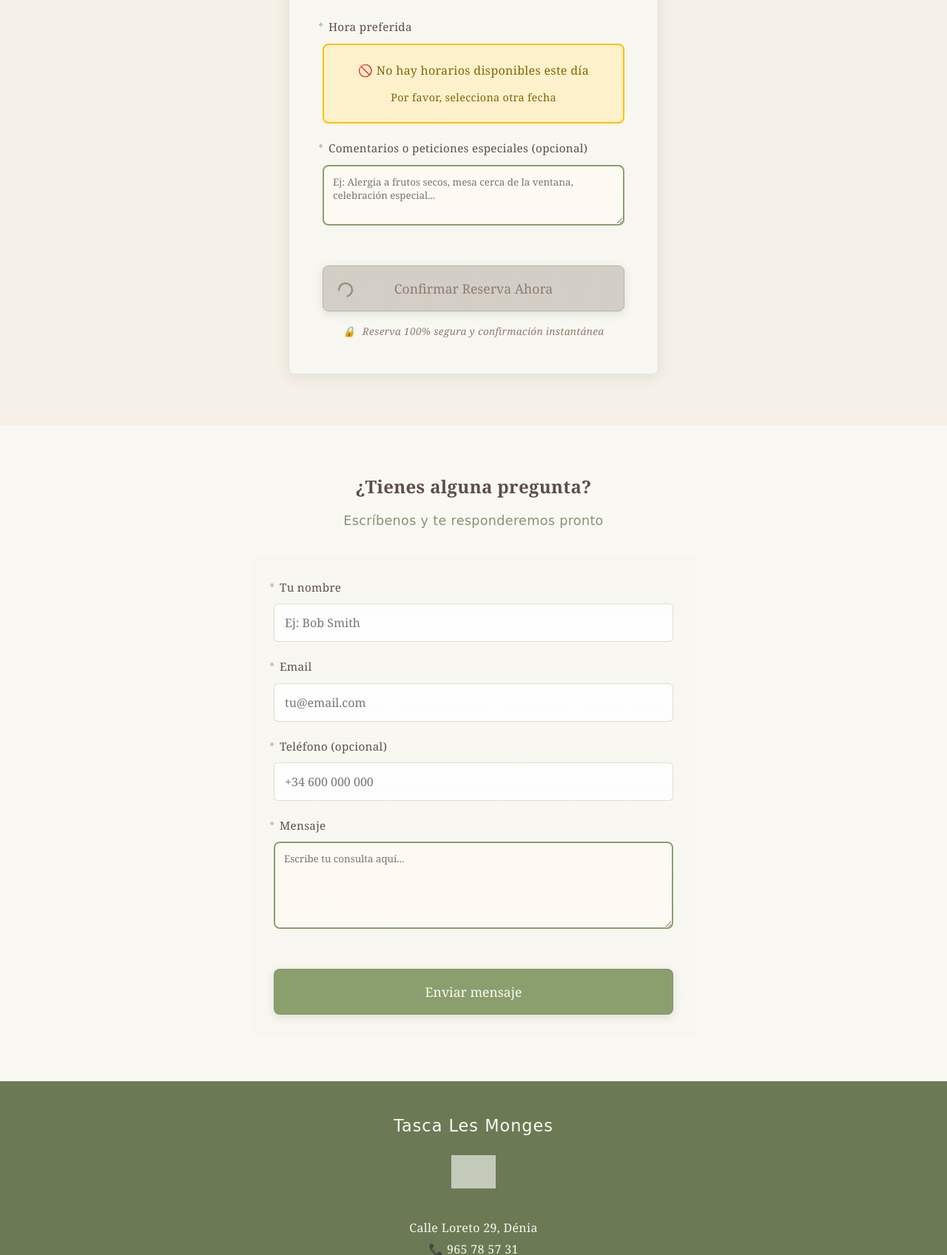
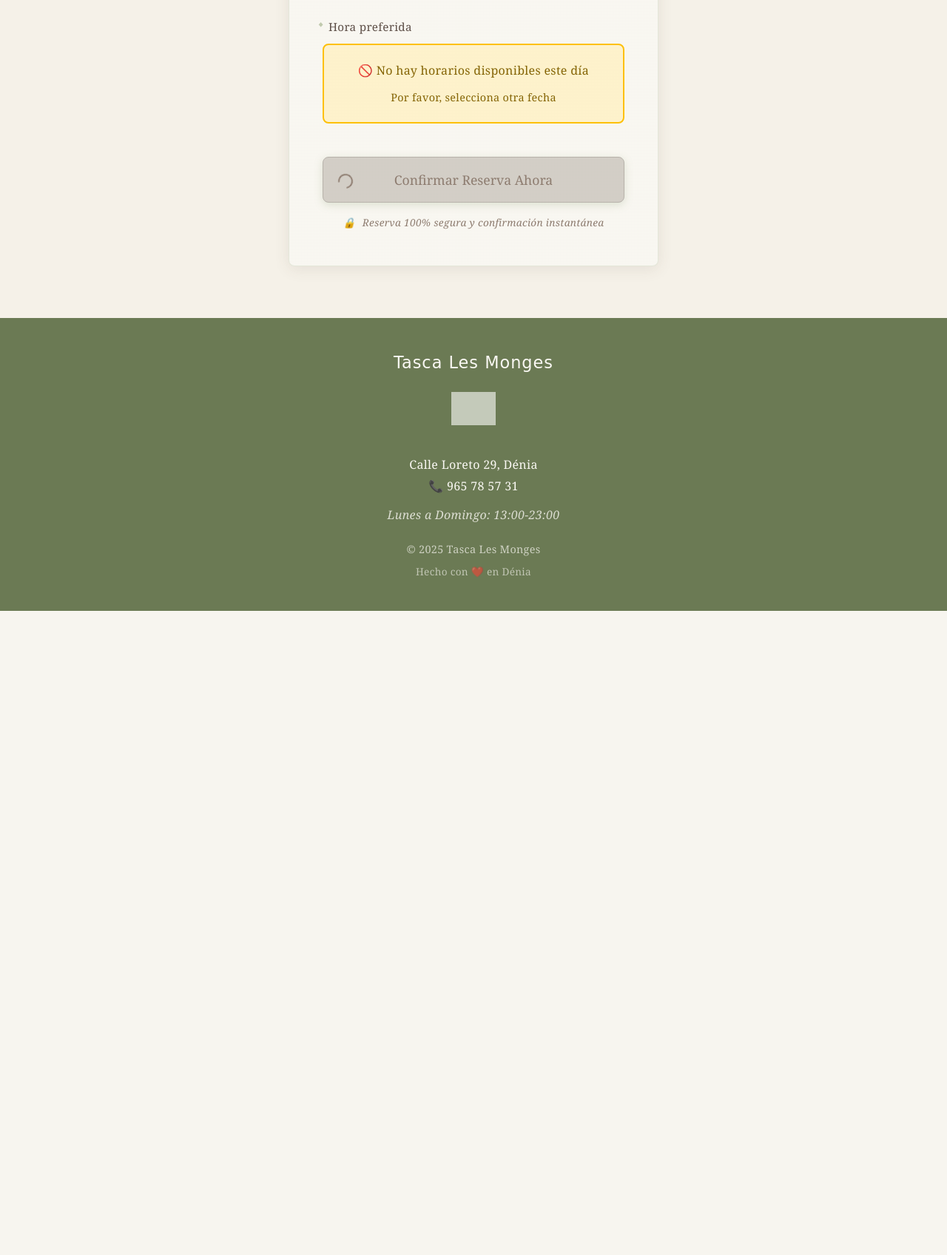
Before and after one commit to Gatimoro/ForkReplacement, a Flask app: page / in a window 1280 px wide. Shown: the part 4803-6500 px from the top of the page at 74% size. After the commit the page ends 5629 px from the top, so only its background shows below. Run offline with Flask 3, Linux system fonts and the light colour scheme; data that the repository does not hold is empty; grey boxes are pictures that could not be loaded.

Commit message:
Update index.html

```diff
--- a/templates/index.html
+++ b/templates/index.html
@@ -1492,12 +1492,6 @@
 		    </div>
 		    <input type="hidden" id="hora" name="hora" value="">
 		</div>
-<div class="form-group">
-                    <label for="comentarios">Comentarios o peticiones especiales (opcional)</label>
-                    <textarea id="comentarios" name="comentarios" rows="3"
-                              style="width: 100%; padding: 12px; border: 2px solid var(--sage-green); border-radius: 8px; font-family: inherit; resize: vertical; background: var(--soft-white);"
-                              placeholder="Ej: Alergia a frutos secos, mesa cerca de la ventana, celebración especial..."></textarea>
-                </div>
 
                 <button type="submit" class="submit-btn" id="submitBtn" disabled>
                     Confirmar Reserva Ahora
@@ -1509,90 +1503,6 @@
             </form>
         </div>
     </section>
-	<!-- Contact Form -->
-    <section class="contact-form-section" style="padding: 60px 20px; background: var(--cream);">
-        <div class="container" style="max-width: 600px; margin: 0 auto;">
-            <h2 style="text-align: center; color: var(--warm-brown); margin-bottom: 10px;">¿Tienes alguna pregunta?</h2>
-            <p class="handwritten-accent" style="text-align: center; margin-bottom: 30px;">Escríbenos y te responderemos pronto</p>
-
-            <form id="contactForm" class="vintage-card" style="padding: 30px;">
-                <div class="error-message" id="contactErrorMessage" style="display: none;"></div>
-                <div class="success-message" id="contactSuccessMessage" style="display: none; padding: 15px; background: #d4edda; border: 2px solid #c3e6cb; border-radius: 8px; color: #155724; margin-bottom: 20px;"></div>
-
-                <div class="form-group">
-                    <label for="contact-name">Tu nombre</label>
-                    <input type="text" id="contact-name" required placeholder="Ej: Bob Smith">
-                </div>
-
-                <div class="form-group">
-                    <label for="contact-email">Email</label>
-                    <input type="email" id="contact-email" required placeholder="tu@email.com">
-                </div>
-
-                <div class="form-group">
-                    <label for="contact-phone">Teléfono (opcional)</label>
-                    <input type="tel" id="contact-phone" placeholder="+34 600 000 000">
-                </div>
-
-                <div class="form-group">
-                    <label for="contact-message">Mensaje</label>
-                    <textarea id="contact-message" rows="5" required
-                              style="width: 100%; padding: 12px; border: 2px solid var(--sage-green); border-radius: 8px; font-family: inherit; resize: vertical; background: var(--soft-white);"
-                              placeholder="Escribe tu consulta aquí..."></textarea>
-                </div>
-
-                <button type="submit" class="submit-btn" style="width: 100%;">
-                    Enviar mensaje
-                </button>
-            </form>
-        </div>
-    </section>
-
-    <script>
-        // Contact form submission
-        document.getElementById('contactForm').addEventListener('submit', async function(e) {
-            e.preventDefault();
-
-            const errorDiv = document.getElementById('contactErrorMessage');
-            const successDiv = document.getElementById('contactSuccessMessage');
-            const submitBtn = this.querySelector('button[type="submit"]');
-
-            errorDiv.style.display = 'none';
-            successDiv.style.display = 'none';
-            submitBtn.disabled = true;
-            submitBtn.textContent = 'Enviando...';
-
-            try {
-                const response = await fetch('/contacto', {
-                    method: 'POST',
-                    headers: { 'Content-Type': 'application/json' },
-                    body: JSON.stringify({
-                        nombre: document.getElementById('contact-name').value.trim(),
-                        email: document.getElementById('contact-email').value.trim(),
-                        telefono: document.getElementById('contact-phone').value.trim(),
-                        mensaje: document.getElementById('contact-message').value.trim()
-                    })
-                });
-
-                const data = await response.json();
-
-                if (data.success) {
-                    successDiv.textContent = '✅ ' + data.message;
-                    successDiv.style.display = 'block';
-                    this.reset();
-                } else {
-                    errorDiv.textContent = data.message;
-                    errorDiv.style.display = 'block';
-                }
-            } catch (error) {
-                errorDiv.textContent = 'Error al enviar el mensaje. Por favor, intenta de nuevo.';
-                errorDiv.style.display = 'block';
-            } finally {
-                submitBtn.disabled = false;
-                submitBtn.textContent = 'Enviar mensaje';
-            }
-        });
-    </script>
 
     <!-- Footer -->
     <footer class="footer">
@@ -1803,9 +1713,8 @@
                 telefono: phoneNumber,
                 personas: document.getElementById('personas').value,
                 fecha: document.getElementById('fecha').value,
-                hora: document.getElementById('hora').value,
-		comentarios: document.getElementById('comentarios').value.trim()
-	    };
+                hora: document.getElementById('hora').value
+            };
 
             console.log('Sending data:', formData);
 
```
